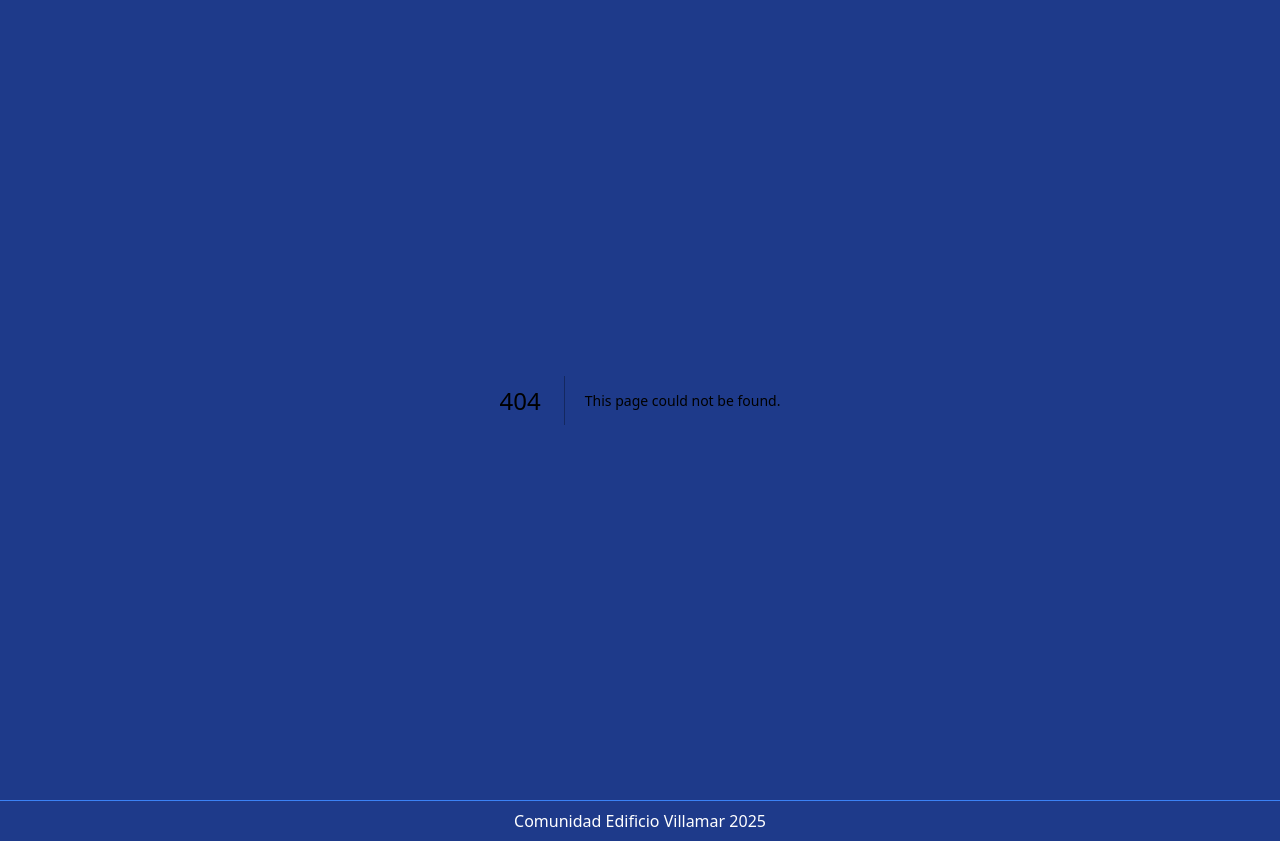
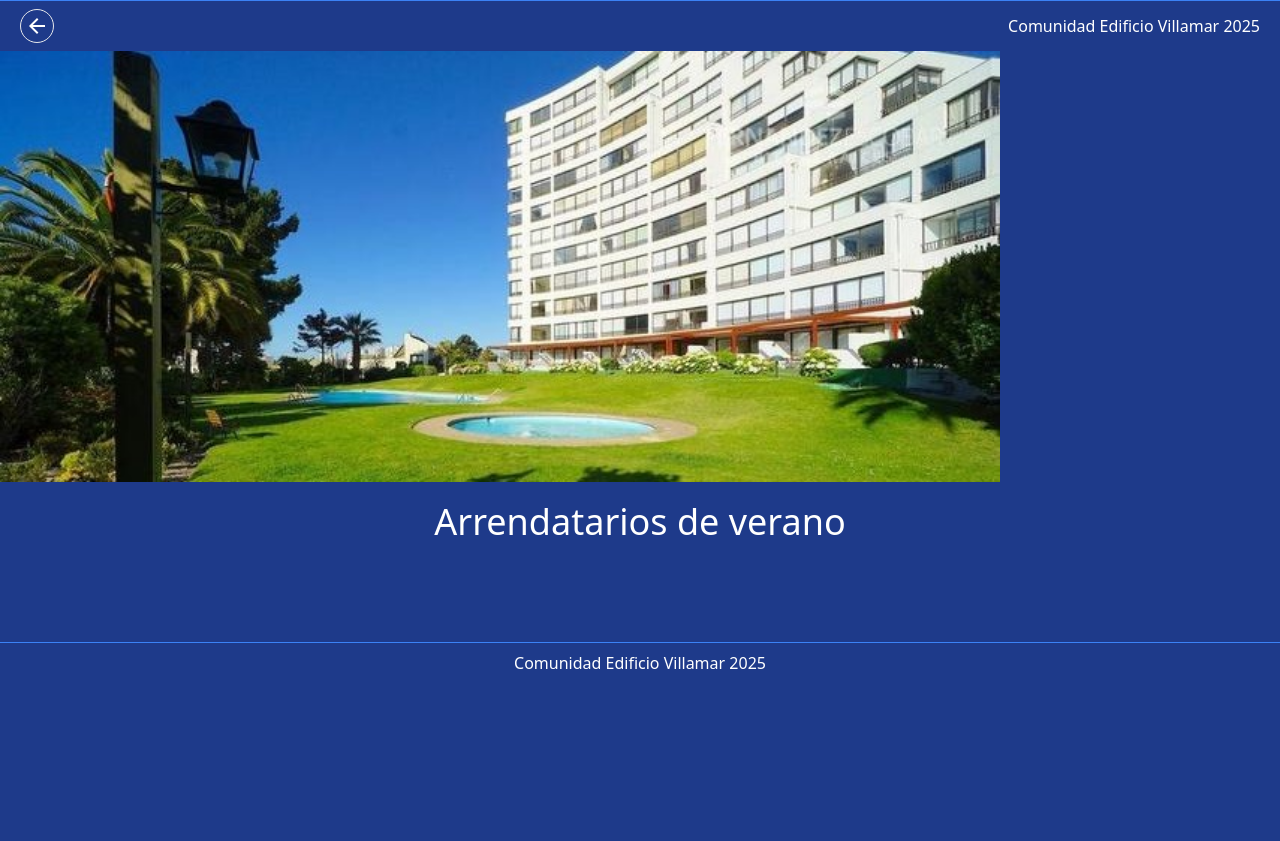
Before and after one commit to DGMLX/QR-villamar, a Next.js app: page /reglamento-interno/arrendatarios-de-verano in a window 1280 px wide. Before the commit this address had no page. After the commit the page ends 800 px from the top, so only its background shows below. Built offline with nearby package versions, Linux system fonts and the light colour scheme.

Commit message:
subiendo cambios

```diff
--- a/app/layout.tsx
+++ b/app/layout.tsx
@@ -1,7 +1,7 @@
 import type { Metadata } from "next";
 import { Geist, Geist_Mono } from "next/font/google";
 import "./globals.css";
-import Footer from "@/components/Footer";
+import Image from "next/image";
 
 const geistSans = Geist({
   variable: "--font-geist-sans",
@@ -28,8 +28,10 @@ export default function RootLayout({
       <body
         className={`${geistSans.variable} ${geistMono.variable} antialiased bg-blue-900`}
       >
+
+
         {children}
-        <Footer/>
+
       </body>
     </html>
   );
--- a/app/page.tsx
+++ b/app/page.tsx
@@ -6,10 +6,11 @@ import { IoIosArrowRoundForward } from "react-icons/io";
 export default function Home() {
   return (
     <>
-      <main className="pb-10">
-        <section>
-          <Image src="/villamar/banner_1.jpg" alt="Imagen principal Villamar" width={1000} height={300} className="img-banner"/>
-        </section>
+      <main className="pb-5">
+       <div className="flex justify-center py-2 border-t border-blue-500">
+                  <h3 className="text-white text-md font-light">Comunidad Edificio Villamar 2025</h3>
+              </div>
+              <Image src="/villamar/banner_1.jpg" alt="Imagen principal Villamar" width={1000} height={300} className="img-banner"/>
 
         <section>
           <h1 className="text-3xl text-white text-center mt-5 font-light">Comunidad Villamar</h1>
@@ -34,6 +35,10 @@ export default function Home() {
             <Link href="cuadro-de-superficie" className="pl-5 pr-3 text-white text-xl font-light border w-full py-3 rounded-full shadow-xl shadow-blue-950 flex justify-between items-center">Cuadro de superficie<IoIosArrowRoundForward className="text-white text-4xl pt-1 pb-1 border rounded-full"/></Link>
           </div>
         </section>
+
+        <footer className="flex justify-center py-2 border-t border-blue-500 mt-10">
+            <h3 className="text-white text-md font-light">Comunidad Edificio Villamar 2025</h3>
+        </footer>
       </main>
     </>
   );
--- /dev/null
+++ b/app/reglamento-interno/[nombre]/page.tsx
@@ -0,0 +1,43 @@
+'use client'
+
+import { useParams } from "next/navigation"
+import dataReglamentoInterno from "../../../data/ReglamentoInterno";
+import Link from "next/link";
+import { MdArrowBack } from "react-icons/md";
+import Image from "next/image";
+
+interface Data {
+        nombre:string,
+        descripcion:string,
+        params:string
+}
+
+
+const NombreCategoria = ()=>{
+
+    const params = useParams()
+    const nombre = params.nombre as string;
+
+    const data:Data[] = dataReglamentoInterno.filter(datos=>datos.params===nombre)
+
+    return(
+        <>
+        <main className="pb-5">
+
+            <div className="flex justify-between py-2 border-t border-blue-500 px-5 items-center">
+                <Link href="/reglamento-interno" className='text-white border rounded-full p-1'><MdArrowBack className='text-white text-2xl'/></Link>
+                <h3 className="text-white text-md font-light ">Comunidad Edificio Villamar 2025</h3>
+            </div>
+                <Image src="/villamar/banner_1.jpg" alt="Imagen principal Villamar" width={1000} height={300} className="img-banner"/>
+            <h1 className="text-white text-4xl text-center font-light mt-5">{data[0].nombre}</h1>
+            <p className="text-white mt-10 text-xl px-5 text-center font-light">{data[0].descripcion}</p>
+        </main>
+
+        <footer className="flex justify-center py-2 border-t border-blue-500 mt-10">
+        <h3 className="text-white text-md font-light">Comunidad Edificio Villamar 2025</h3>
+        </footer>
+        </>
+    )
+}
+
+export default NombreCategoria
--- a/app/reglamento-interno/page.tsx
+++ b/app/reglamento-interno/page.tsx
@@ -1,62 +1,72 @@
 
 
 import Image from 'next/image'
+import Link from 'next/link'
 import React from 'react'
 import { IoIosArrowRoundForward } from 'react-icons/io'
+import { MdArrowBack } from "react-icons/md";
 
 export default function ReglamentoInterno() {
   return (
-    <main className='pb-10'>
-        <section>
-          <Image src="/villamar/banner_1.jpg" alt="Imagen principal Villamar" width={1000} height={300} className="img-banner"/>
-        </section>
+    <main className='pb-5'>
+
+         <div className="flex justify-between py-2 border-t border-blue-500 px-5 items-center">
+                    <Link href="/" className='text-white border rounded-full p-1'><MdArrowBack className='text-white text-2xl'/></Link>
+                    <h3 className="text-white text-md font-light ">Comunidad Edificio Villamar 2025</h3>
+                </div>
+                <Image src="/villamar/banner_1.jpg" alt="Imagen principal Villamar" width={1000} height={300} className="img-banner"/>
+
         <section>
             <h1 className="text-3xl text-white text-center mt-5 font-light">Reglamento interno de convivencia</h1>
 
                <div className="flex justify-center mt-10 px-5">
-                    <button className=" pl-5 pr-3 text-white text-xl font-light border w-full py-3 rounded-full shadow-xl shadow-blue-950 flex justify-between items-center">Visitas<IoIosArrowRoundForward className="text-white text-4xl pt-1 pb-1 border rounded-full"/></button>
+                    <Link href="/reglamento-interno/visitas" className=" pl-5 pr-3 text-white text-xl font-light border w-full py-3 rounded-full shadow-xl shadow-blue-950 flex justify-between items-center">Visitas<IoIosArrowRoundForward className="text-white text-4xl pt-1 pb-1 border rounded-full"/></Link>
                 </div>
 
                 <div className="flex justify-center mt-10 px-5">
-                    <button className=" pl-5 pr-3 text-white text-xl font-light border w-full py-3 rounded-full shadow-xl shadow-blue-950 flex justify-between items-center">Piscina<IoIosArrowRoundForward className="text-white text-4xl pt-1 pb-1 border rounded-full"/></button>
+                    <Link href="/reglamento-interno/piscina" className=" pl-5 pr-3 text-white text-xl font-light border w-full py-3 rounded-full shadow-xl shadow-blue-950 flex justify-between items-center">Piscina<IoIosArrowRoundForward className="text-white text-4xl pt-1 pb-1 border rounded-full"/></Link>
                 </div>
 
                 <div className="flex justify-center mt-10 px-5">
-                    <button className=" pl-5 pr-3 text-white text-xl font-light border w-full py-3 rounded-full shadow-xl shadow-blue-950 flex justify-between items-center">Arrendatarios de verano<IoIosArrowRoundForward className="text-white text-4xl pt-1 pb-1 border rounded-full"/></button>
+                    <Link href="/reglamento-interno/arrendatarios-de-verano" className=" pl-5 pr-3 text-white text-xl font-light border w-full py-3 rounded-full shadow-xl shadow-blue-950 flex justify-between items-center">Arrendatarios de verano<IoIosArrowRoundForward className="text-white text-4xl pt-1 pb-1 border rounded-full"/></Link>
                 </div>
 
                 <div className="flex justify-center mt-10 px-5">
-                    <button className=" pl-5 pr-3 text-white text-xl font-light border w-full py-3 rounded-full shadow-xl shadow-blue-950 flex justify-between items-center">Convivencia<IoIosArrowRoundForward className="text-white text-4xl pt-1 pb-1 border rounded-full"/></button>
+                    <Link href="reglamento-interno/convivencia" className=" pl-5 pr-3 text-white text-xl font-light border w-full py-3 rounded-full shadow-xl shadow-blue-950 flex justify-between items-center">Convivencia<IoIosArrowRoundForward className="text-white text-4xl pt-1 pb-1 border rounded-full"/></Link>
                 </div>
 
                 <div className="flex justify-center mt-10 px-5">
-                    <button className=" pl-5 pr-3 text-white text-xl font-light border w-full py-3 rounded-full shadow-xl shadow-blue-950 flex justify-between items-center">Estacionamientos<IoIosArrowRoundForward className="text-white text-4xl pt-1 pb-1 border rounded-full"/></button>
+                    <Link href="/reglamento-interno/estacionamientos" className=" pl-5 pr-3 text-white text-xl font-light border w-full py-3 rounded-full shadow-xl shadow-blue-950 flex justify-between items-center">Estacionamientos<IoIosArrowRoundForward className="text-white text-4xl pt-1 pb-1 border rounded-full"/></Link>
                 </div>
 
                 <div className="flex justify-center mt-10 px-5">
-                    <button className=" pl-5 pr-3 text-white text-xl font-light border w-full py-3 rounded-full shadow-xl shadow-blue-950 flex justify-between items-center">Ventanas y barandas<IoIosArrowRoundForward className="text-white text-4xl pt-1 pb-1 border rounded-full"/></button>
+                    <Link href="/reglamento-interno/ventanas-y-barandas" className=" pl-5 pr-3 text-white text-xl font-light border w-full py-3 rounded-full shadow-xl shadow-blue-950 flex justify-between items-center">Ventanas y barandas<IoIosArrowRoundForward className="text-white text-4xl pt-1 pb-1 border rounded-full"/></Link>
                 </div>
 
                 <div className="flex justify-center mt-10 px-5">
-                    <button className=" pl-5 pr-3 text-white text-xl font-light border w-full py-3 rounded-full shadow-xl shadow-blue-950 flex justify-between items-center">Quincho<IoIosArrowRoundForward className="text-white text-4xl pt-1 pb-1 border rounded-full"/></button>
+                    <Link href="/reglamento-interno/quincho" className=" pl-5 pr-3 text-white text-xl font-light border w-full py-3 rounded-full shadow-xl shadow-blue-950 flex justify-between items-center">Quincho<IoIosArrowRoundForward className="text-white text-4xl pt-1 pb-1 border rounded-full"/></Link>
                 </div>
 
                 <div className="flex justify-center mt-10 px-5">
-                    <button className=" pl-5 pr-3 text-white text-xl font-light border w-full py-3 rounded-full shadow-xl shadow-blue-950 flex justify-between items-center">Lavandería<IoIosArrowRoundForward className="text-white text-4xl pt-1 pb-1 border rounded-full"/></button>
+                    <Link href="/reglamento-interno/lavanderia" className=" pl-5 pr-3 text-white text-xl font-light border w-full py-3 rounded-full shadow-xl shadow-blue-950 flex justify-between items-center">Lavandería<IoIosArrowRoundForward className="text-white text-4xl pt-1 pb-1 border rounded-full"/></Link>
                 </div>
 
                 <div className="flex justify-center mt-10 px-5">
-                    <button className=" pl-5 pr-3 text-white text-xl font-light border w-full py-3 rounded-full shadow-xl shadow-blue-950 flex justify-between items-center">Estacionamiento para bicicletas<IoIosArrowRoundForward className="text-white text-4xl pt-1 pb-1 border rounded-full"/></button>
+                    <Link href="/reglamento-interno/estacionamiento-para-bicicletas" className=" pl-5 pr-3 text-white text-xl font-light border w-full py-3 rounded-full shadow-xl shadow-blue-950 flex justify-between items-center">Estacionamiento para bicicletas<IoIosArrowRoundForward className="text-white text-4xl pt-1 pb-1 border rounded-full"/></Link>
                 </div>
 
                 <div className="flex justify-center mt-10 px-5">
-                    <button className=" pl-5 pr-3 text-white text-xl font-light border w-full py-3 rounded-full shadow-xl shadow-blue-950 flex justify-between items-center">Mascotas en el edificio<IoIosArrowRoundForward className="text-white text-4xl pt-1 pb-1 border rounded-full"/></button>
+                    <Link href="/reglamento-interno/mascotas" className=" pl-5 pr-3 text-white text-xl font-light border w-full py-3 rounded-full shadow-xl shadow-blue-950 flex justify-between items-center">Mascotas en el edificio<IoIosArrowRoundForward className="text-white text-4xl pt-1 pb-1 border rounded-full"/></Link>
                 </div>
 
                 <div className="flex justify-center mt-10 px-5">
-                    <button className=" pl-5 pr-3 text-white text-xl font-light border w-full py-3 rounded-full shadow-xl shadow-blue-950 flex justify-between items-center">Nómina de conserjes<IoIosArrowRoundForward className="text-white text-4xl pt-1 pb-1 border rounded-full"/></button>
+                    <Link href="/reglamento-interno/nomina-de-conserjes" className=" pl-5 pr-3 text-white text-xl font-light border w-full py-3 rounded-full shadow-xl shadow-blue-950 flex justify-between items-center">Nómina de conserjes<IoIosArrowRoundForward className="text-white text-4xl pt-1 pb-1 border rounded-full"/></Link>
                 </div>
         </section>
+
+        <footer className="flex justify-center py-2 border-t border-blue-500 mt-10">
+            <h3 className="text-white text-md font-light">Comunidad Edificio Villamar 2025</h3>
+        </footer>
     </main>
   )
 }
--- a/components/Footer.tsx
+++ /dev/null
@@ -1,11 +0,0 @@
-
-
-const Footer = () =>{
-    return(
-        <footer className="flex justify-center py-2 border-t border-blue-500">
-            <h3 className="text-white text-md font-light">Comunidad Edificio Villamar 2025</h3>
-        </footer>
-    )
-}
-
-export default Footer
--- /dev/null
+++ b/data/ReglamentoInterno.js
@@ -0,0 +1,57 @@
+export default [
+    {
+        nombre:"Visitas",
+        descripcion:"Toda visita que venga a un departamento debera identificarse en conserjeria, siendo registrado su nombre y departamento al que se dirige.",
+        params:"visitas"
+    },
+    {
+        nombre:"Piscina",
+        descripcion:"",
+        params:"piscina"
+    },
+    {
+        nombre:"Arrendatarios de verano",
+        descripcion:"",
+        params:"arrendatarios-de-verano"
+    },
+    {
+        nombre:"Convivencia",
+        descripcion:"",
+        params:"convivencia"
+    },
+    {
+        nombre:"Estacionamientos",
+        descripcion:"Respecto a aquellos departamentos que no tienen estacionamientos asignados, deberán dejar sus autos fuera del edificio. Se prohíbe hacer uso sin la autorización debida de estacionamientos que no sean los propios. En la zona de estacionamientos subterráneos, debe conducirse con extremo cuidado, para evitar poner en peligro a los peatones que circulan por el lugar, especialmente niños chicos. Los propietarios o residentes deberán tener control remoto de los portones de sus estacionamientos.",
+        params:"estacionamientos"
+    },
+    {
+        nombre:"Ventanas y barandas",
+        descripcion:"Las cortinas de los departamentos hacia el exterior del edificio deberán ser de tonos blancos y no estar rotas o notoriamente sucias. Está prohibido colgar toallas y todo tipo de ropa en las ventanas y pasillos de circulación del edificio. Está prohibido colgar en ventanas o barandas todo tipo de jardineras, adornos, banderas o banderines, guirnaldas.",
+        params:"ventanas-y-barandas"
+    },
+    {
+        nombre:"Quincho",
+        descripcion:"",
+        params:"quincho"
+    },
+    {
+        nombre:"Lavandería",
+        descripcion:"",
+        params:"lavanderia"
+    },
+    {
+        nombre:"Estacionamiento para bicicletas",
+        descripcion:"",
+        params:"estacionamiento-para-bicicletas"
+    },
+    {
+        nombre:"Mascotas en el edificio",
+        descripcion:"",
+        params:"mascotas"
+    },
+    {
+        nombre:"Nómina de conserjes",
+        descripcion:"",
+        params:"nomina-de-conserjes"
+    }
+]
```
